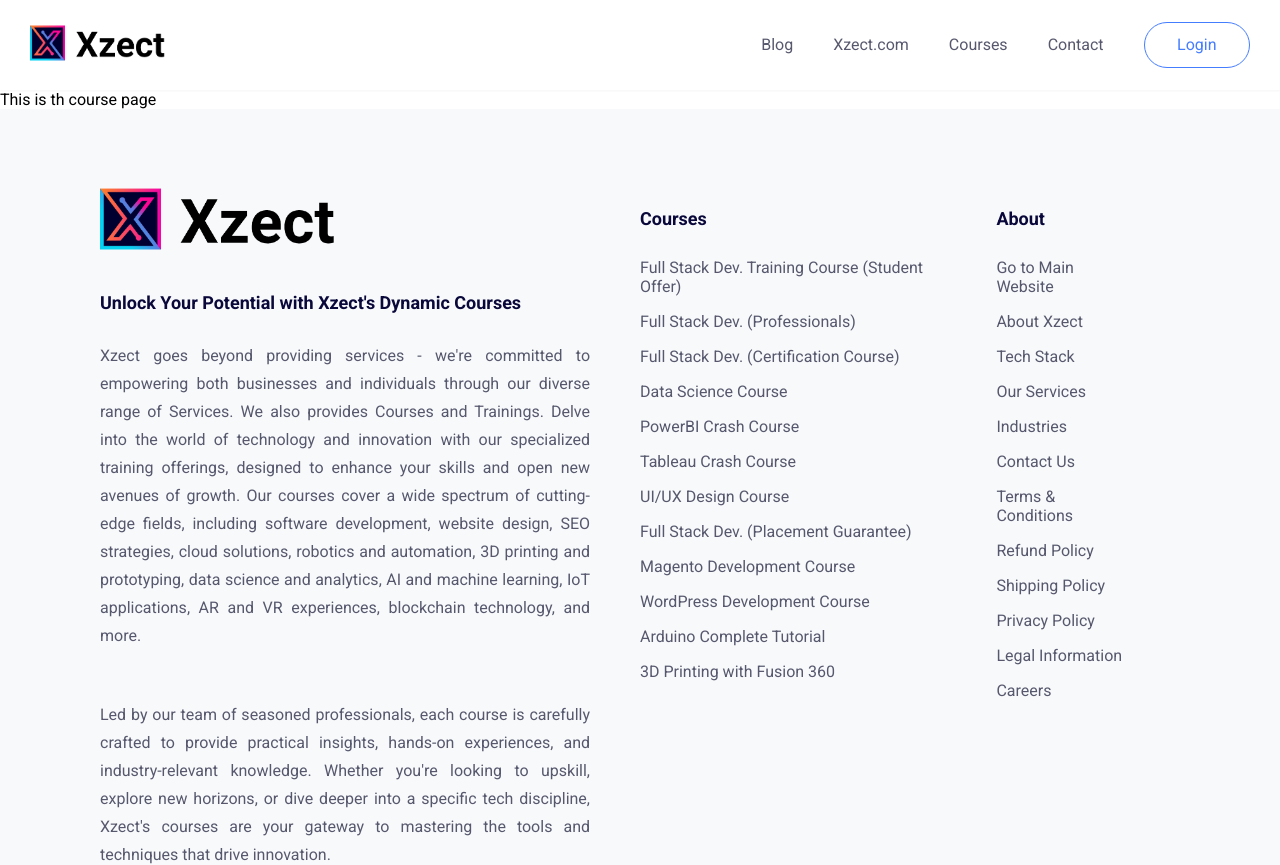
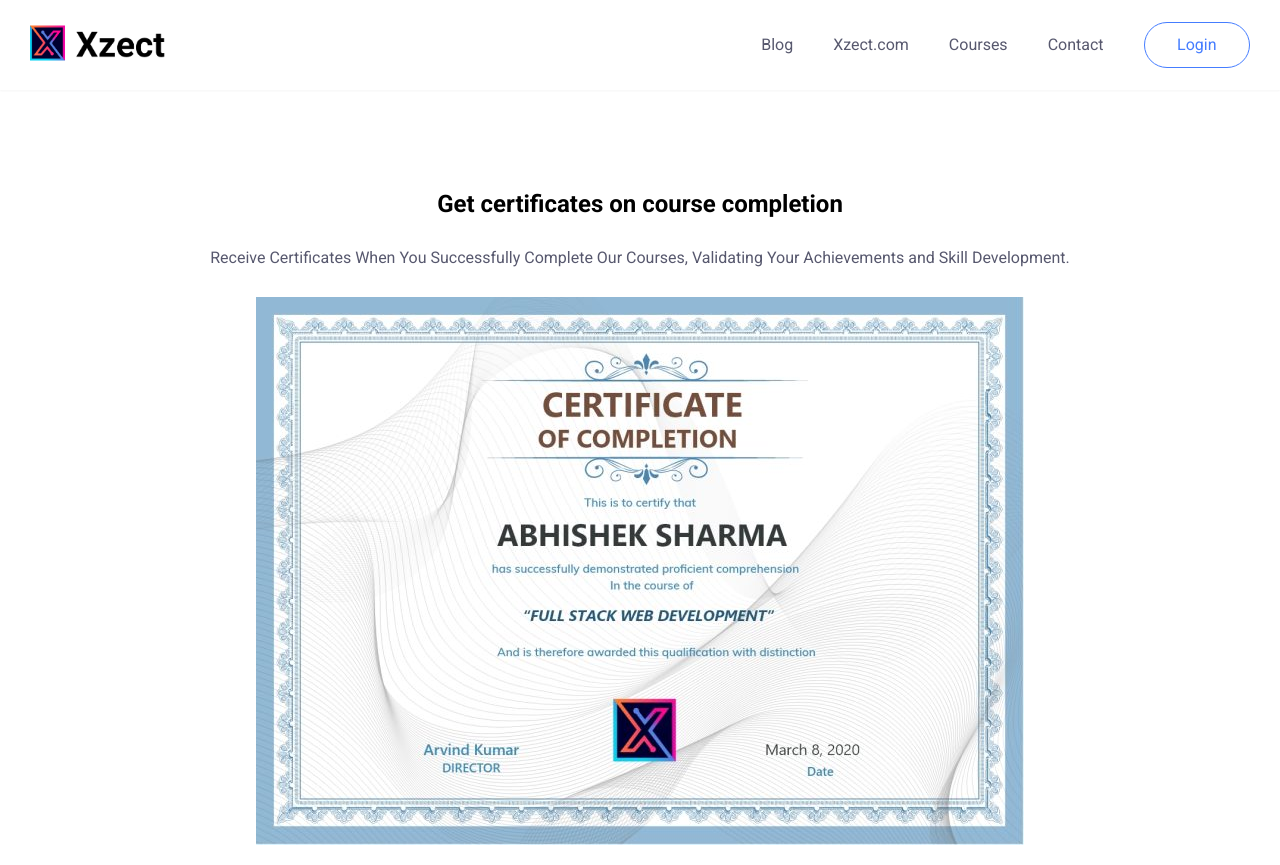
Before and after one commit to Hasibul-Hasan-ofcs/Xzect_app, a Next.js app: page /course in a window 1280 px wide. Shown: the top 865 px of the page. Built offline with nearby package versions, Linux system fonts and the light colour scheme.

Commit message:
issue fixes

```diff
--- a/app/course/page.js
+++ b/app/course/page.js
@@ -1,7 +1,12 @@
+import Certification from "@/components/certification/Certification";
 import React from "react";
 
 const page = () => {
-  return <div>This is th course page</div>;
+  return (
+    <>
+      <Certification></Certification>
+    </>
+  );
 };
 
 export default page;
--- /dev/null
+++ b/components/certification/Certification.js
@@ -0,0 +1,21 @@
+import React from "react";
+import style from "./certification.module.css";
+
+const Certification = () => {
+  return (
+    <div className={style.certification}>
+      <h1 className={style.h1}>Get certificates on course completion</h1>
+      <p className={style.p}>
+        Receive Certificates When You Successfully Complete Our Courses,
+        Validating Your Achievements and Skill Development.
+      </p>
+      <img
+        src="/jpg/dummy-certificate-768x548.jpg"
+        alt="dummy certificate"
+        className={style.certificate}
+      />
+    </div>
+  );
+};
+
+export default Certification;
--- /dev/null
+++ b/components/certification/certification.module.css
@@ -0,0 +1,25 @@
+.certification {
+  display: flex;
+  flex-direction: column;
+  align-items: center;
+  gap: 30px;
+  padding-top: 100px;
+  padding-bottom: 100px;
+}
+
+.h1,
+.p {
+  text-align: center;
+  margin: 0;
+}
+
+.certificate {
+  width: 768px;
+  height: auto;
+}
+
+@media (max-width: 800px) {
+  .certificate {
+    width: 100%;
+  }
+}
--- a/components/drawer/Drawer.js
+++ b/components/drawer/Drawer.js
@@ -2,7 +2,7 @@
 import React, { useContext } from "react";
 import style from "./drawer.module.css";
 import { MainContext } from "@/providers/ContextProvider";
-import { RxCross1, RxExit } from "react-icons/rx";
+import { RxCross1 } from "react-icons/rx";
 import Link from "next/link";
 
 const Drawer = () => {
```
Also changed, not shown: public/jpg/dummy-certificate-768x548.jpg (added).
